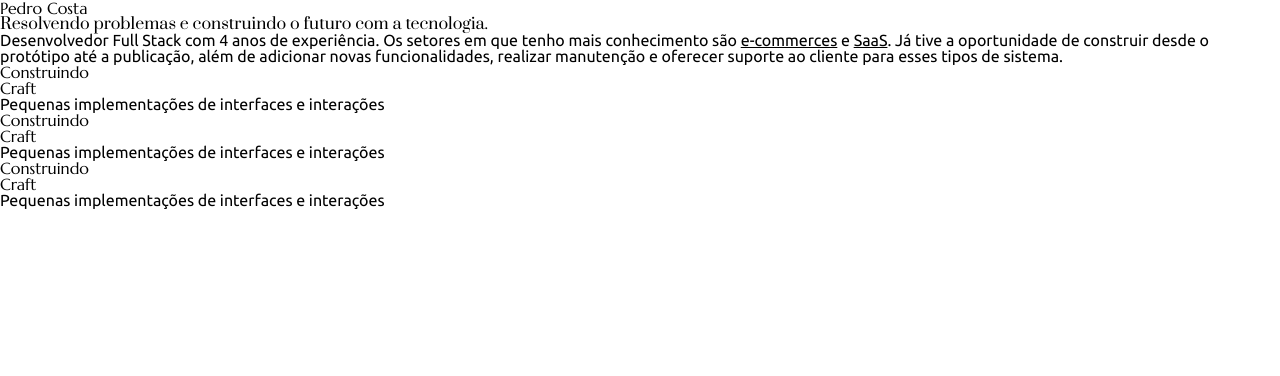
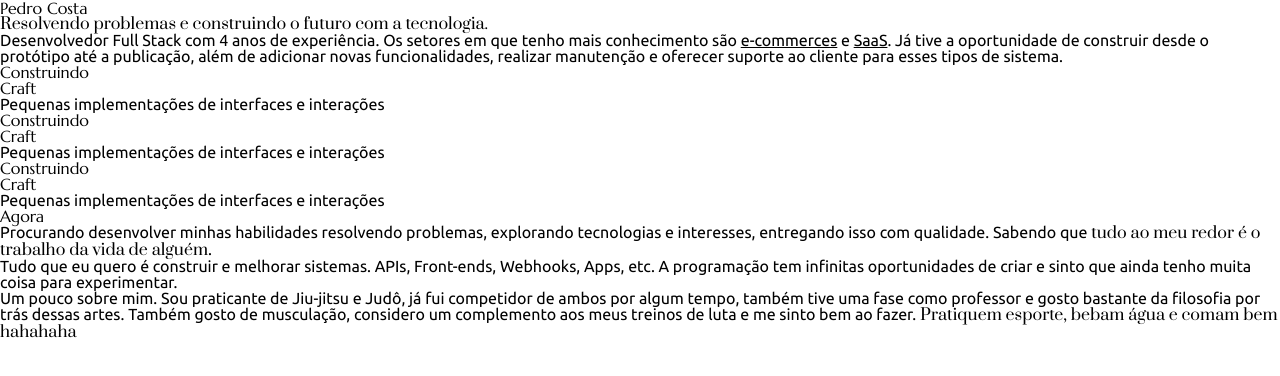
Before and after one commit to phmc99/portfolio, a Next.js app: page / in a window 1280 px wide. Shown: the top 376 px of the page. Built offline with nearby package versions, Linux system fonts and the light colour scheme.

Commit message:
WIP - Now/About me section

```diff
--- a/src/app/fonts.ts
+++ b/src/app/fonts.ts
@@ -4,12 +4,19 @@ export const marcellus = Marcellus({
   weight: ["400"],
   display: "auto",
   preload: true,
+  subsets: ["latin"],
 });
 
 export const ubuntu = Ubuntu({
   display: "auto",
   weight: ["300", "400", "500", "700"],
   preload: true,
+  subsets: ["latin"],
 });
 
-export const prata = Prata({ weight: ["400"], display: "auto", preload: true });
+export const prata = Prata({
+  weight: ["400"],
+  display: "auto",
+  subsets: ["latin"],
+  preload: true,
+});
--- a/src/app/page.tsx
+++ b/src/app/page.tsx
@@ -5,14 +5,14 @@ import Craft from "@/components/Craft";
 export default function Home() {
   return (
     <main>
-      <div className="flex flex-col  justify-center gap-4 lg:w-1/2 max-w-[920px] lg:mx-auto px-6 pt-20 pb-10 md:px-16 lg:px-0">
+      <section className="flex flex-col  justify-center gap-2 lg:w-1/2 max-w-[920px] lg:mx-auto px-6 pt-20 pb-10 md:px-16 lg:px-0">
         <h1 className={`${marcellus.className} text-2xl md:text-3xl`}>
           Pedro Costa
         </h1>
-        <p className={`${prata.className} text-sm md:text-base`}>
+        <p className={`${prata.className} text-sm md:text-base text-zinc-500`}>
           Resolvendo problemas e construindo o futuro com a tecnologia.
         </p>
-        <p className={`${ubuntu.className} text-sm/6 md:text-base/6`}>
+        <p className={`${ubuntu.className} text-sm/6 md:text-base/6 mt-4`}>
           <span className="font-bold">
             Desenvolvedor Full Stack com 4 anos de experiência.
           </span>{" "}
@@ -21,9 +21,38 @@ export default function Home() {
           a publicação, além de adicionar novas funcionalidades, realizar
           manutenção e oferecer suporte ao cliente para esses tipos de sistema.
         </p>
-      </div>
+      </section>
+
       <section className="px-0 lg:w-1/2 max-w-[920px] lg:mx-auto">
         <ColumnScroller columns={[Craft, Craft, Craft]} />
+      </section>
+
+      <section className="flex flex-col  justify-center gap-4 lg:w-1/2 max-w-[920px] lg:mx-auto px-6 pt-20 pb-10 md:px-16 lg:px-0">
+        <h3 className={`${marcellus.className} text-lg md:text-xl`}>Agora</h3>
+        <p className={`${ubuntu.className} text-sm/6 md:text-base/6`}>
+          Procurando desenvolver minhas habilidades resolvendo problemas,
+          explorando tecnologias e interesses, entregando isso com qualidade.
+          Sabendo que{" "}
+          <span className={`${prata.className} underline underline-offset-4`}>
+            tudo ao meu redor é o trabalho da vida de alguém
+          </span>
+          .
+        </p>
+        <p className={`${ubuntu.className} text-sm md:text-base`}>
+          Tudo que eu quero é construir e melhorar sistemas. APIs, Front-ends,
+          Webhooks, Apps, etc. A programação tem infinitas oportunidades de
+          criar e sinto que ainda tenho muita coisa para experimentar.
+        </p>
+        <p className={`${ubuntu.className} text-sm/6 md:text-base/6`}>
+          Um pouco sobre mim. Sou praticante de Jiu-jitsu e Judô, já fui
+          competidor de ambos por algum tempo, também tive uma fase como
+          professor e gosto bastante da filosofia por trás dessas artes. Também
+          gosto de musculação, considero um complemento aos meus treinos de luta
+          e me sinto bem ao fazer.{" "}
+          <span className={`${prata.className} text-zinc-700`}>
+            Pratiquem esporte, bebam água e comam bem hahahaha
+          </span>
+        </p>
       </section>
     </main>
   );
```
